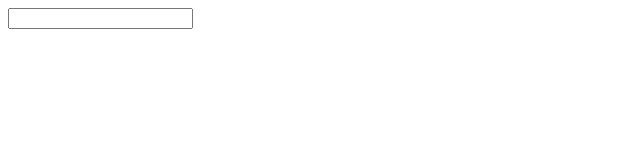
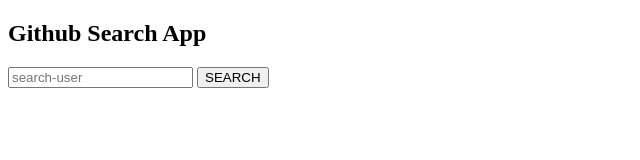
Before and after one commit to judy-chelangat/Github-search-app, a plain HTML site: page index.html in a window 1280 px wide. Shown: the whole page, without its empty margins (0-640 px from the left). Drawn offline with Linux system fonts and the light colour scheme.

Commit message:
added a form to my index.html

```diff
--- a/index.html
+++ b/index.html
@@ -3,12 +3,14 @@
 <head>
     <meta charset="UTF-8">
     <meta name="viewport" content="width=device-width, initial-scale=1.0">
-    <title>Document</title>
+    <title>Github-Search-App</title>
     <link rel="stylesheet" href="style.css">
 </head>
 <body>
-    <form action="">
-        <input type="text">
+    <h2>Github Search App</h2>
+    <form action="" id="search">
+        <input type="text" placeholder="search-user">
+        <button type="submit">SEARCH</button>
     </form>
     <script src="index.js"></script>
 </body>
```
